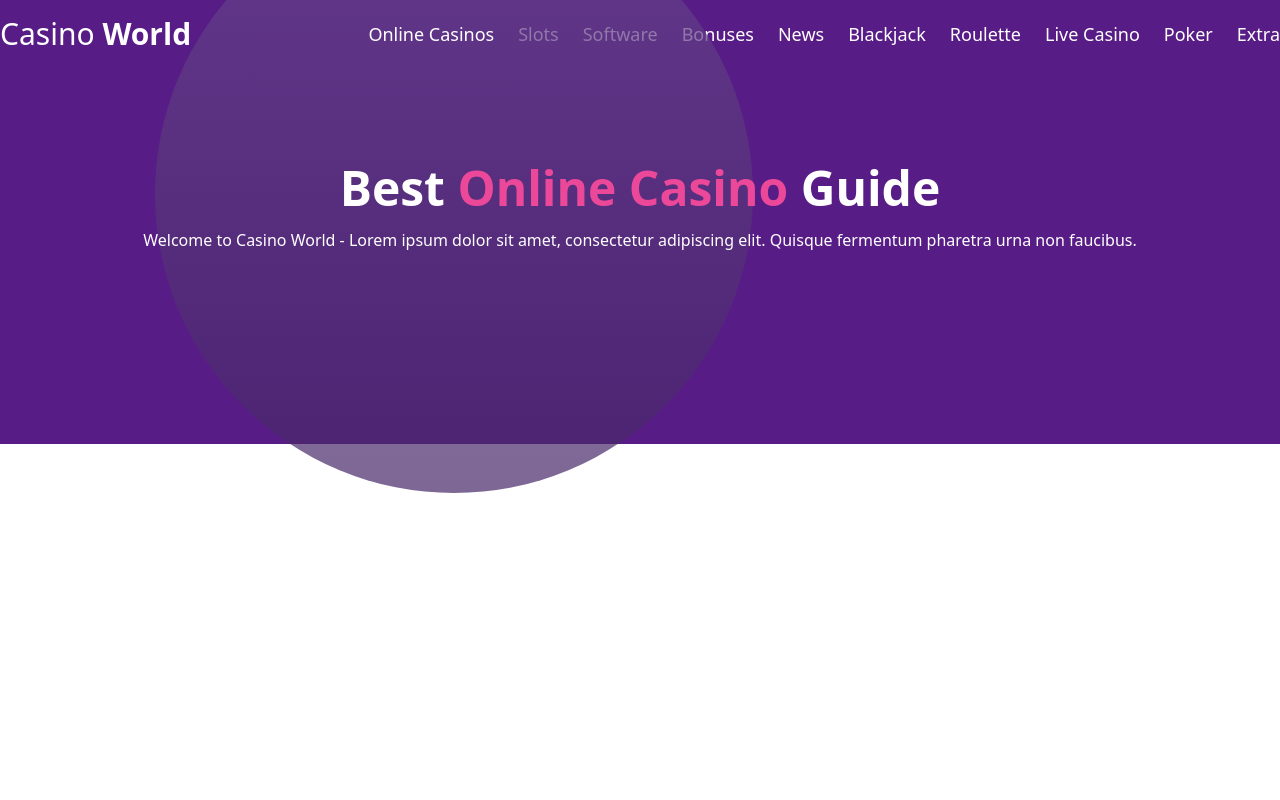
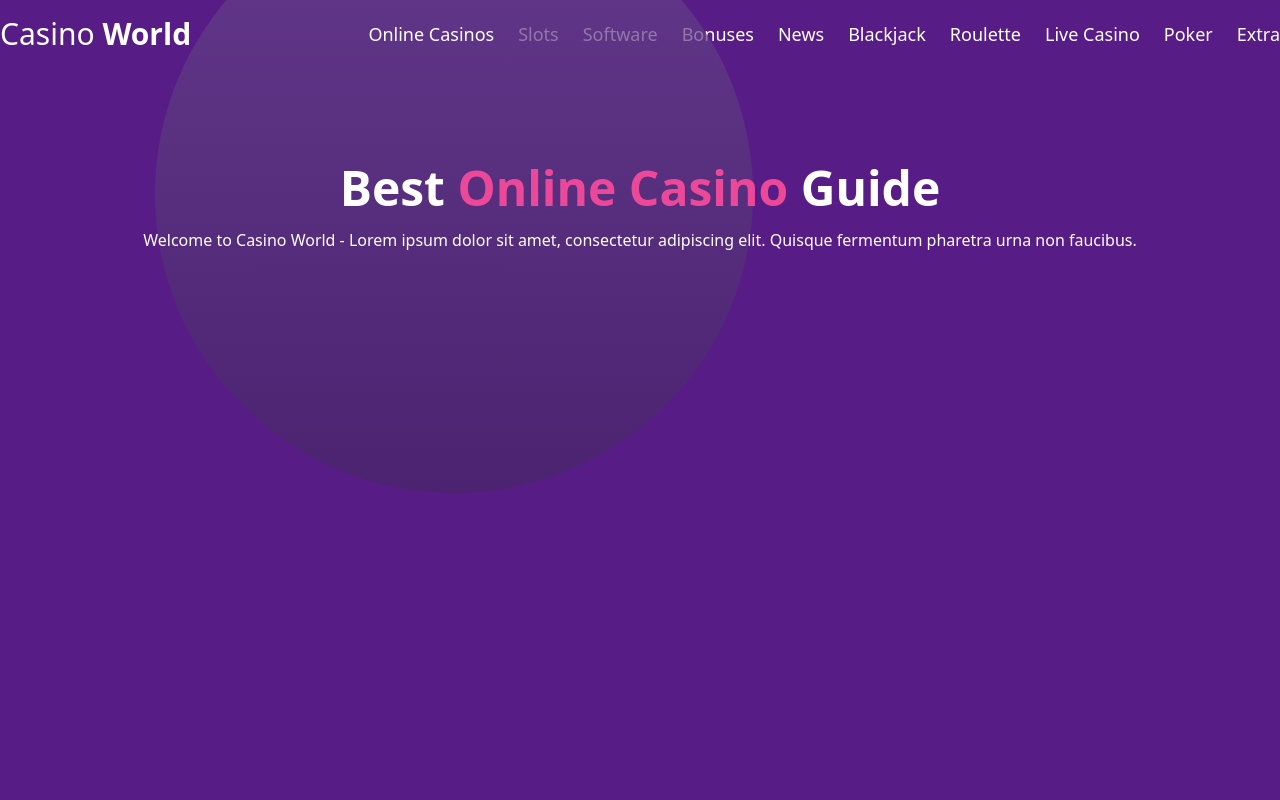
Before and after one commit to fkon123/CasinoWorldProject, a WordPress theme: template src/themes/casino-world/index.php in a window 1280 px wide. Run offline with PHP 8.4 and a stand-in for WordPress, Linux system fonts and the light colour scheme; the site name, menu and one post (Sample post) are stand-ins, and other content is empty; style sheets or scripts are compiled from the project's sources.

Commit message:
css & body tag fixes

```diff
--- a/src/themes/casino-world/header.php
+++ b/src/themes/casino-world/header.php
@@ -5,7 +5,7 @@
     <meta name="viewport" content="width=device-width, initial-scale=1">
     <?php wp_head(); ?>
 </head>
-<body <?php body_class(); ?>>
+<body class="bg-purple-900" <?php body_class(); ?>>
 <header class="bg-purple-900 text-white py-4">
     <div class="container mx-auto flex justify-between items-center">
 
--- a/src/themes/casino-world/index.php
+++ b/src/themes/casino-world/index.php
@@ -46,3 +46,7 @@
 </div>
 
 <?php get_footer(); ?>
+
+
+</body>
+</html>
```
